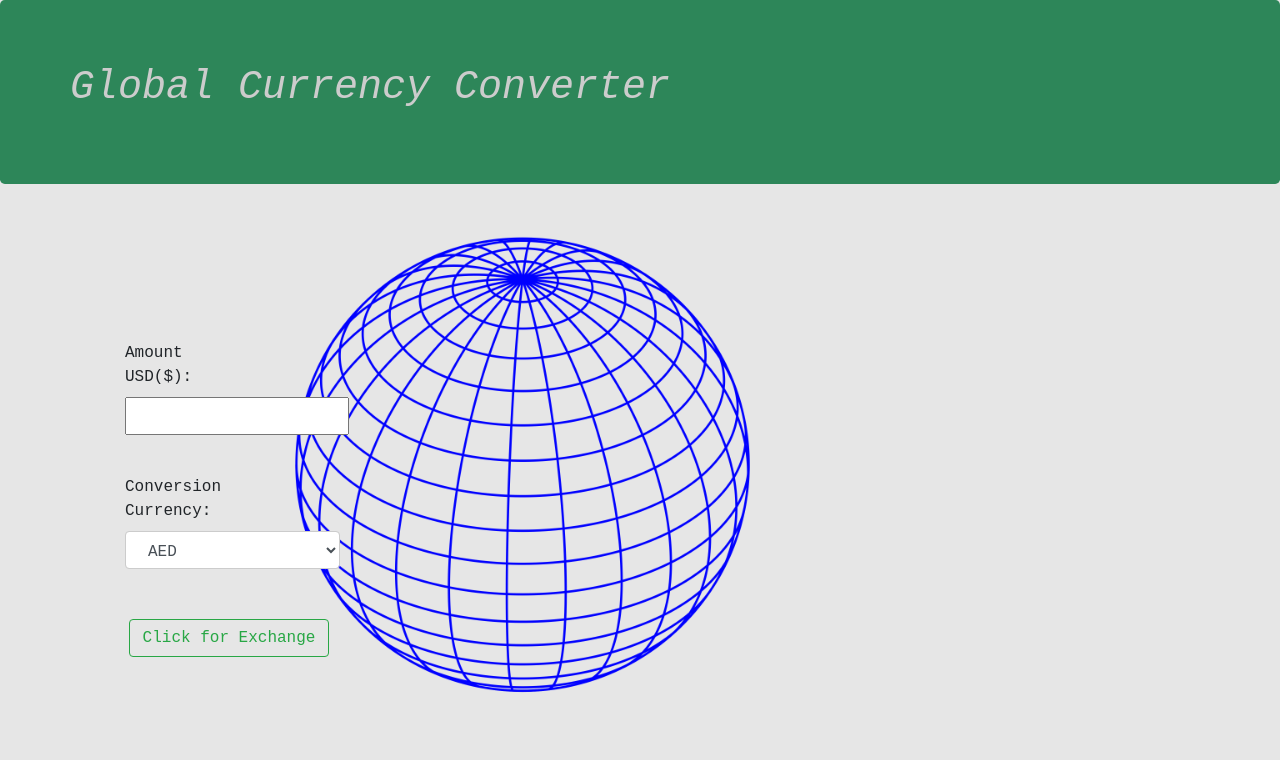
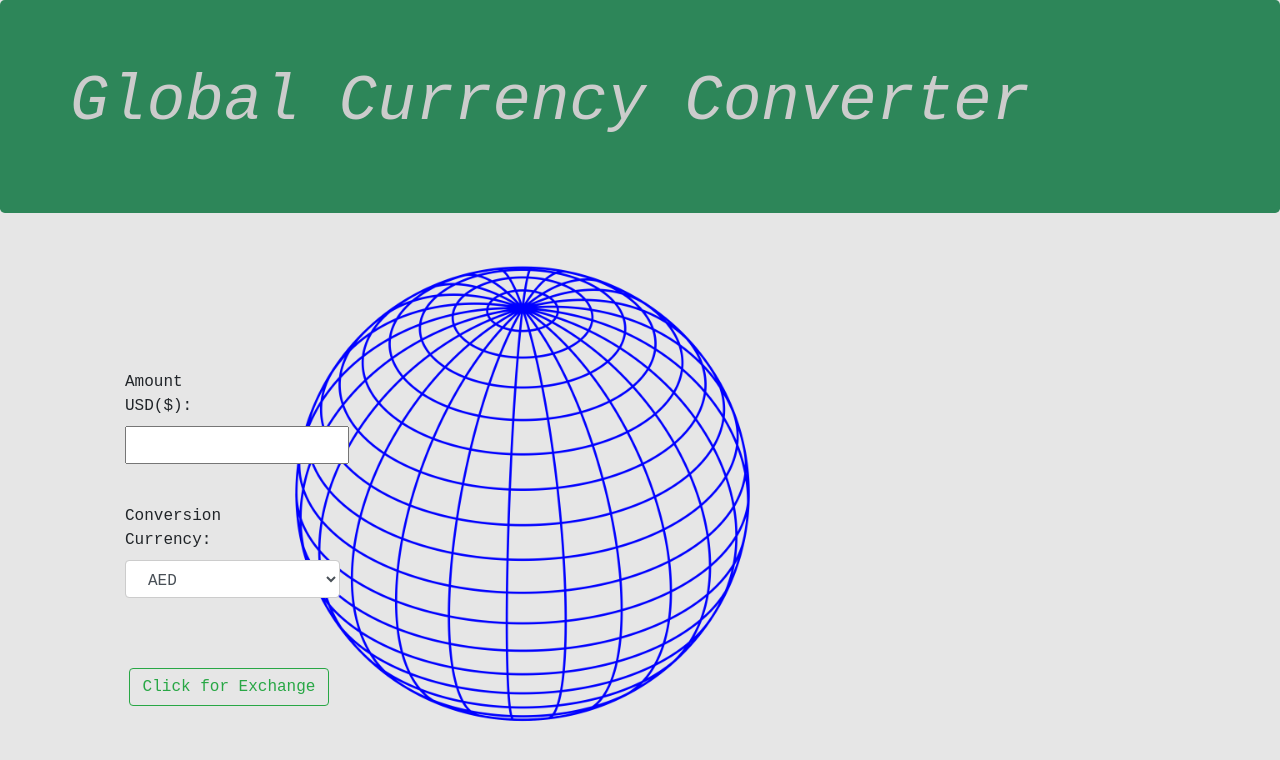
Before and after one commit to EricStratton/currency-exchange-api-call, a website built with webpack: page src/index.html in a window 1280 px wide. Built offline with nearby package versions, Linux system fonts and the light colour scheme.

Commit message:
clean up styling a little bit

```diff
--- a/src/css/styles.css
+++ b/src/css/styles.css
@@ -6,8 +6,11 @@ body {
 .jumbotron {
   background-color: #2d8659;
   color: #ccc;
-  font-weight: bolder;
   font-style: oblique;
+}
+
+.jumbotron h1 {
+  font-size: 4em;
 }
 
 #userInput {
@@ -15,6 +18,7 @@ body {
   width: 400px;
   padding: 25px;
   margin-top: 100px;
+  font-size: 1em;
 }
 
 select#otherCountry {
@@ -24,14 +28,21 @@ select#otherCountry {
   border: 1px solid #ccc;
 }
 
+
 input[type=number] {
   padding: 5px;
 }
 
 button[type=submit] {
   width: 200px;
-  margin-top: 10px;
+  margin-top: 30px;
   margin-left: 19px;
+}
+
+.results {
+  font-size: 1.5em;
+  margin-top: 1.5em;
+  margin-left: 50px;
 }
 
 img {
```
